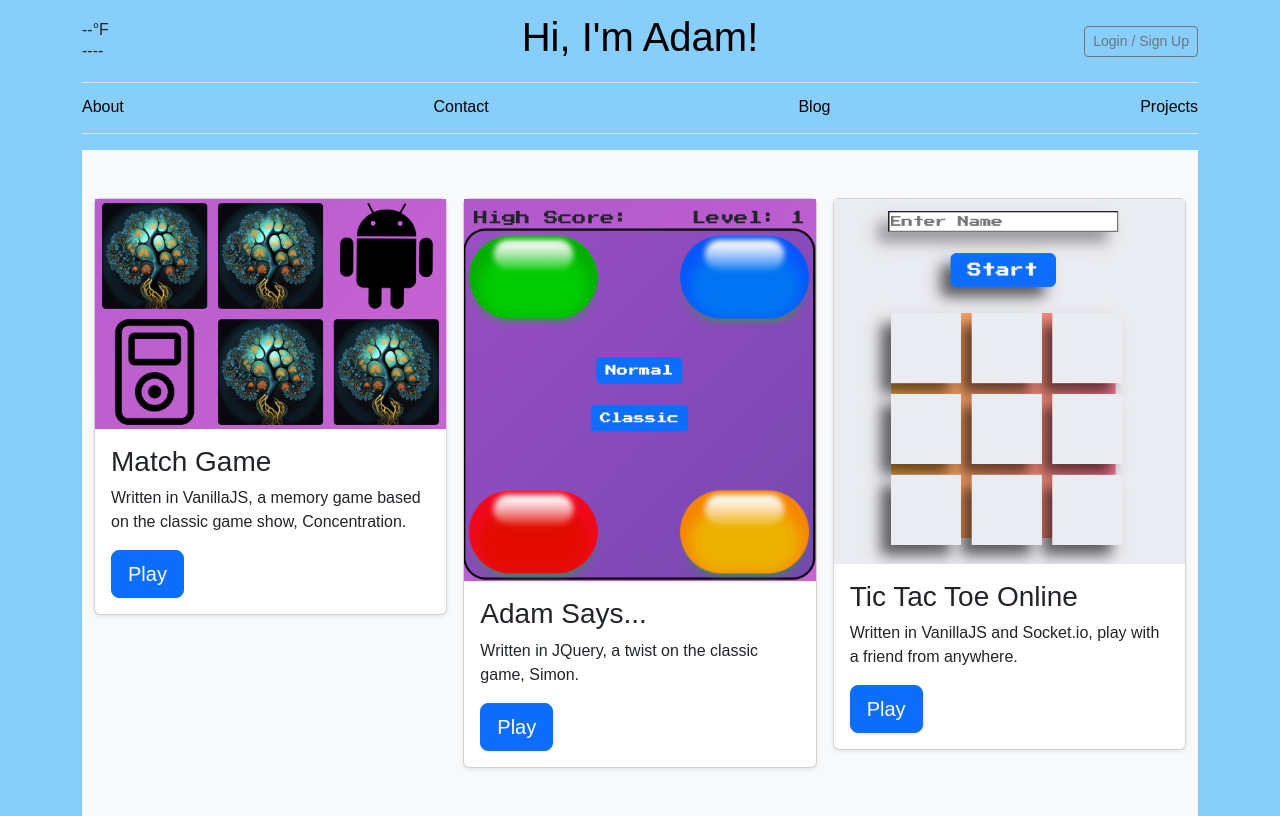
After one commit to creepmousedev/creepmousedev.github.io, a Node project: template portfolio/views/arcade.ejs in a window 1280 px wide. The commit adds this page. Run offline with Node 20 templates, Linux system fonts and the light colour scheme; the template is opened without the code that fills it: most values are stand-ins (such as "Sample title", 1, 10 or a date in 2020); some libraries are stand-ins or nearby versions; some web fonts are replaced.

Commit message:
Add files via upload

```diff
--- a/portfolio/views/about.ejs
+++ b/portfolio/views/about.ejs
@@ -7,7 +7,7 @@
       </div>
       <div class="col-lg-6">
         <h1 class="display-5 fw-bold text-body-emphasis lh-1 mb-3">Hi, I'm Adam.</h1>
-        <p class="lead">After 18 years in the television industry, I am following my true passion to a new career as a Web Developer. My high attention to detail and ability to learn new technologies very fast makes me an incredible asset. I am proud of the projects I have already completed and am eager to follow industry trends that will lead to even better projects in the future.</p>
+        <p class="lead">After 18 years in the television industry, I am following my true passion to a new career as a Web Developer. My high attention to detail and ability to learn new technologies swiftly makes me an incredible asset. I am proud of the projects I have already completed and am eager to follow industry trends that will lead to even better projects in the future.</p>
         <div class="d-grid gap-2 d-md-flex justify-content-md-start">
           <!--<button type="button" class="btn btn-primary btn-lg px-4 me-md-2">Primary</button>
           <button type="button" class="btn btn-outline-secondary btn-lg px-4">Default</button>-->
@@ -16,6 +16,4 @@
     </div>
   </div>
 
-  <script src="https://cdn.jsdelivr.net/npm/bootstrap@5.3.2/dist/js/bootstrap.bundle.min.js" integrity="sha384-C6RzsynM9kWDrMNeT87bh95OGNyZPhcTNXj1NW7RuBCsyN/o0jlpcV8Qyq46cDfL" crossorigin="anonymous"></script>
-</body>
-</html>
+<%- include("partials/footer.ejs") %>
--- /dev/null
+++ b/portfolio/views/arcade.ejs
@@ -0,0 +1,57 @@
+<%- include("partials/header.ejs") %>
+
+<div class="album py-5 bg-body-tertiary">
+  <div class="container">
+
+    <div class="row row-cols-1 row-cols-sm-2 row-cols-md-3 g-3">
+      <div class="col">
+        <div class="card shadow-sm">
+          <img class="inGamePic" src="/images/matchPic4.png" alt="not found">
+          <div class="card-body">
+            <h3 class="card-text">Match Game</h3>
+            <p class="card-text">Written in VanillaJS, a memory game based on the classic game show, Concentration.</p>
+            <div class="d-flex justify-content-between align-items-center">
+              <div class="btn-group">
+                <a class="btn btn-lg btn-primary" href="/matchGame">Play</a>
+              </div>
+            </div>
+          </div>
+        </div>
+      </div>
+      <div class="col">
+        <div class="card shadow-sm">
+          <img class="inGamePic" src="/images/saysPic.png" alt="not found">
+          <div class="card-body">
+            <h3 class="card-text">Adam Says...</h3>
+            <p class="card-text">Written in JQuery, a twist on the classic game, Simon.</p>
+            <div class="d-flex justify-content-between align-items-center">
+              <div class="btn-group">
+                <a class="btn btn-lg btn-primary" href="/says">Play</a>
+              </div>
+            </div>
+          </div>
+        </div>
+      </div>
+      <div class="col">
+        <div class="card shadow-sm">
+          <img class="inGamePic" src="/images/tacPic.png" alt="not found">
+          <div class="card-body">
+            <h3 class="card-text">Tic Tac Toe Online</h3>
+            <p class="card-text">Written in VanillaJS and Socket.io, play with a friend from anywhere.</p>
+            <div class="d-flex justify-content-between align-items-center">
+              <div class="btn-group">
+                <a class="btn btn-lg btn-primary" href="/tic-tac">Play</a>
+              </div>
+            </div>
+          </div>
+        </div>
+      </div>
+    </div>
+  </div>
+</div>
+
+    <script src="/socket.io/socket.io.js"></script>
+    <script src="/scripts/main.js"></script>
+    <script src="https://cdn.jsdelivr.net/npm/bootstrap@5.3.2/dist/js/bootstrap.bundle.min.js" integrity="sha384-C6RzsynM9kWDrMNeT87bh95OGNyZPhcTNXj1NW7RuBCsyN/o0jlpcV8Qyq46cDfL" crossorigin="anonymous"></script>
+</body>
+</html>
--- a/portfolio/views/contact.ejs
+++ b/portfolio/views/contact.ejs
@@ -1,3 +1,5 @@
+<!--NOT IN USE RIGHT NOW
+
 <%- include("partials/header.ejs") %>
 
 <div class="px-4 py-5 my-5 text-center">
@@ -9,4 +11,4 @@
        <a href="https://github.com/creepmousedev"><img src="/images/github.svg" height="75px"></a>
       </div>
     </div>
-  </div>
+  </div>-->
--- a/portfolio/views/postDisplay.ejs
+++ b/portfolio/views/postDisplay.ejs
@@ -23,5 +23,5 @@
         <input type="submit" value="Edit Post">
     </form>
 </div>
-</body>
-</html>
+
+<%- include("partials/footer.ejs") %>
```
Also changed, not shown: portfolio/views/blog.ejs (+20 -22 lines), portfolio/views/index.ejs (+22 -0 lines), portfolio/views/projects.ejs (+23 -47 lines), portfolio/views/signIn.ejs (+9 -7 lines).
